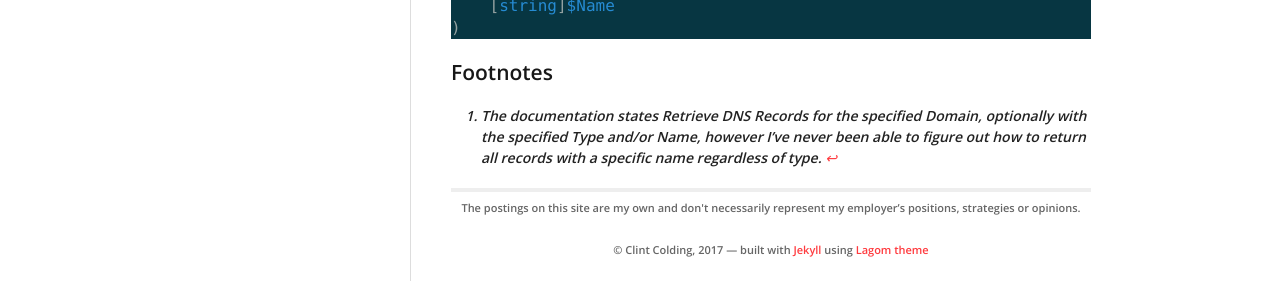
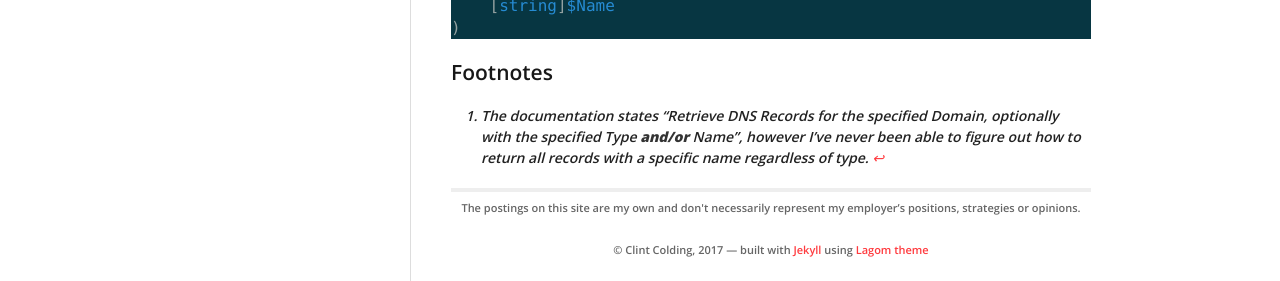
Before and after one commit to clintcolding/clintcolding.github.io, a Jekyll site: the page built from godaddy-api-and-powershell-part-2.md, in a window 1280 px wide. Shown: the part 1117-1398 px from the top of the page. Built offline with Jekyll 4.4.1, drawn with Linux system fonts in a browser that asks for light colours; nearby versions of some CDN libraries.

Commit message:
Updated footnote

```diff
--- a/godaddy-api-and-powershell-part-2.md
+++ b/godaddy-api-and-powershell-part-2.md
@@ -47,4 +47,4 @@ Param
 
 ### Footnotes
 
-[^1]: The documentation states *Retrieve DNS Records for the specified Domain, optionally with the specified Type and/or Name*, however I've never been able to figure out how to return all records with a specific name regardless of type.
+[^1]: The documentation states "Retrieve DNS Records for the specified Domain, optionally with the specified Type **and/or** Name", however I've never been able to figure out how to return all records with a specific name regardless of type.
```
